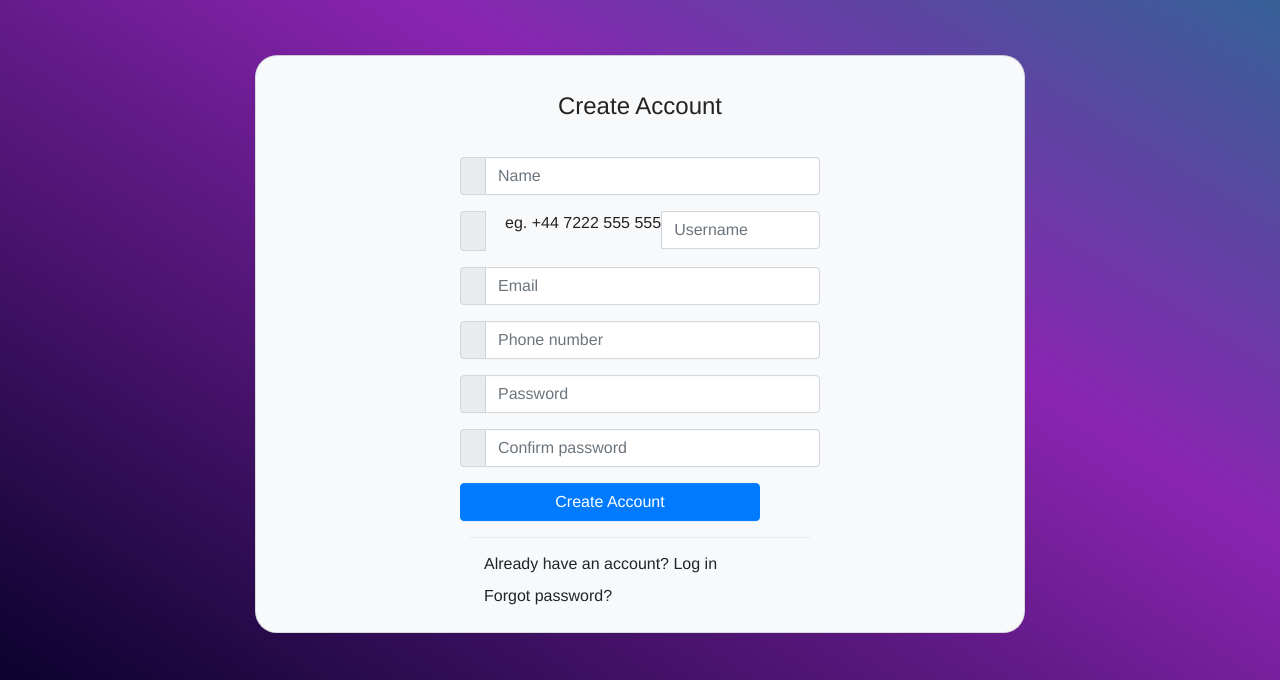
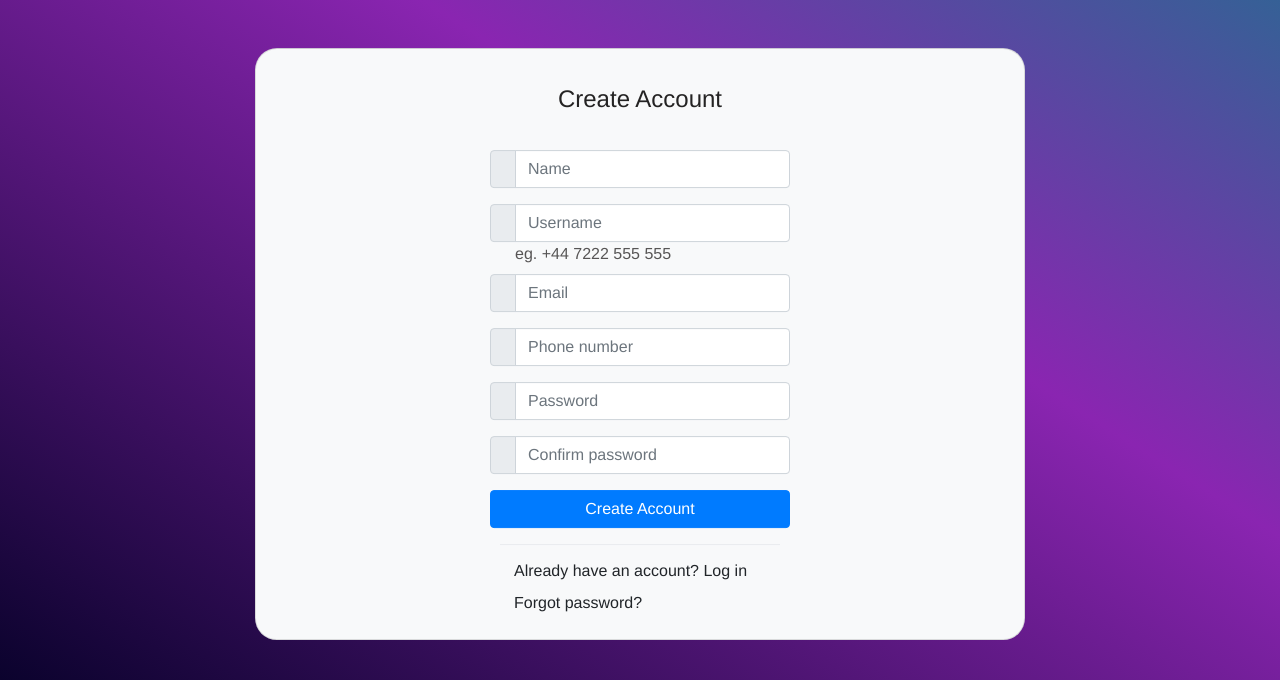
Before and after one commit to savalente3/code_hub, a Flask app: page /register in a window 1280 px wide. Shown: the part 56-736 px from the top of the page. Run offline with Flask 2, Linux system fonts and the light colour scheme.

Commit message:
layout changes

```diff
--- a/app/routes.py
+++ b/app/routes.py
@@ -25,8 +25,9 @@
     if form.validate_on_submit():
 
         password_hash = bcrypt.generate_password_hash(form.password.data, salt).decode('utf-8')
+        user = User(name=form.name.data, username=form.username.data, email=form.email.data, phone=form.phone.data, password=password_hash)
 
-        user = User(name=form.name.data, username=form.username.data, email=form.email.data, phone=form.phone.data, password=password_hash)
+        #creates new user and adds it to db
         db.session.add(user)
         db.session.commit()
 
@@ -37,6 +38,7 @@
 
     return render_template('register.html', title='Register', form=form)
 
+
 @app.route('/login', methods=['GET', 'POST'])
 def logIn():
     form = Login_Form()
@@ -46,6 +48,7 @@
 
     if form.validate_on_submit():
         user = User.query.filter_by(email=form.email.data).first()
+
         if user and bcrypt.check_password_hash(user.password, form.password.data):
             login_user(user, remember=form.remember.data)
             flash(f'You are now loged in, {user.username}', 'success')
@@ -65,4 +68,19 @@
 @app.route('/account', methods=['GET', 'POST'])
 def account():
     form = account_Form()
+
+    if form.validate_on_submit():
+
+        #updates de current user details
+        current_user.username = form.username.data
+        current_user.name = form.name.data
+        current_user.email = form.email.data
+        current_user.phone = form.phone.data
+
+        #updates db
+        db.session.commit()
+
+        return redirect(url_for('account'))
+
+
     return render_template('account.html', title='Your Account', form=form)
--- a/app/static/main.css
+++ b/app/static/main.css
@@ -109,5 +109,14 @@
 .fieldset-title,
 .help-block{
   margin-left: 20px !important;
+}
 
+.phone_input{
+  margin-bottom: 0em;
+  padding-bottom: 0em;
 }
+
+.help-block{
+  color: rgb(87, 85, 85);
+  padding-left: 5px;
+}
--- a/app/templates/account.html
+++ b/app/templates/account.html
@@ -93,7 +93,7 @@
                     <div class="form-group">
                         <div class="col-md-10 col-sm-9 col-xs-12 col-md-push-2 col-sm-push-3 col-xs-push-0">
 
-                            {{ form.submit(class="btn reg_btn update_btn btn-primary",value="Update Profile") }}
+                            {{ form.submit(class="btn reg_btn update_btn btn-primary", value="Update Profile") }}
 
                         </div>
                     </div>
--- a/app/templates/register.html
+++ b/app/templates/register.html
@@ -43,11 +43,10 @@
                     {% endif %}
                 </div> <!-- form-group// -->
 
-                <div class="form-group input-group">
+                <div class="form-group input-group phone_input">
                     <div class="input-group-prepend">
                         <span class="input-group-text"> <i class="fa fa-user"></i> </span>
                     </div>
-                    <p class="help-block">eg. +44 7222 555 555 </p>
 
                     {% if form.username.errors %}
                         {{ form.username(class="form-control is-invalid", placeholder="Username") }}
@@ -60,6 +59,8 @@
                         {{ form.username(class="form-control", placeholder="Username") }}
                     {% endif %}
                 </div>
+                <label class="help-block">eg. +44 7222 555 555 </label>
+
 
                 <div class="form-group input-group">
                     <div class="input-group-prepend">
```
